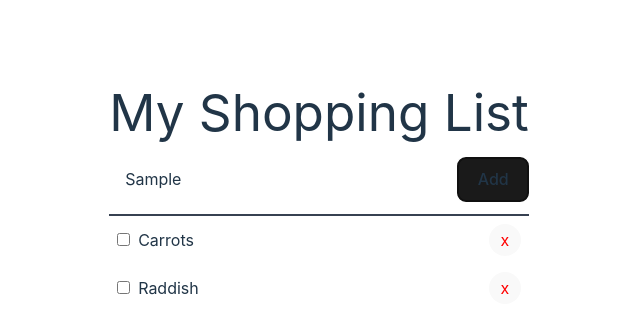
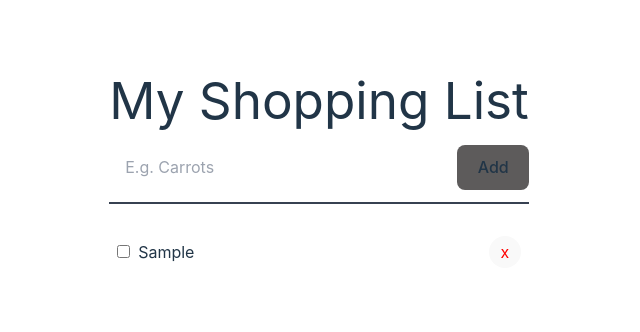
Before and after one commit to zeph11/react-assessment, a React (Vite) app: page / in a window 1280 px wide. Both pictures are taken after typing "Sample" into the empty fields and a click on the button "Add". Shown: the top 332 px of the page, without its empty margins (321-961 px from the left). Built offline with nearby package versions, Linux system fonts and the light colour scheme.

Commit message:
Task2:Item Addition and Deletion Complete

```diff
--- a/src/App.jsx
+++ b/src/App.jsx
@@ -3,7 +3,42 @@ import "./App.css";
 import { ShoppingListItem } from "./components/ShoppingListItem";
 
 function App() {
-  const [shoppingList, setShoppingList] = useState(["Carrots", "Raddish"]);
+  const [shoppingList, setShoppingList] = useState([]); //state to maintain the shopping list
+  const [id, setId] = useState(0); // state to maintain and increament id for each item
+  const [item, setItem] = useState(""); //state to capture item from textbox
+  const [duplicatetext, setduplicatetext] = useState(false);
+
+  const handleSubmit = (e) => {
+    e.preventDefault();
+
+    if (item.trim() !== " ") {
+      addItemtoList(item);
+    }
+    setItem("");
+  };
+
+  const addItemtoList = (item) => {
+    const checkDeuplicate = shoppingList.some((list) => list.name === item);
+
+    if (checkDeuplicate) {
+      // alert("already presemt");
+      setduplicatetext(true);
+      return;
+    } else {
+      setduplicatetext(false);
+    }
+
+    const newItem = {
+      id: id,
+      name: item,
+    };
+    setShoppingList((prev) => [...prev, newItem]);
+    setId(id + 1);
+  };
+
+  const removeItem = (id) => {
+    setShoppingList((prev) => prev.filter((item) => item.id != id));
+  };
 
   return (
     <div className="container">
@@ -14,17 +49,47 @@ function App() {
           type="text"
           placeholder="E.g. Carrots"
           className="v__input flex-1"
-          name="add"
+          name="additems"
+          onChange={(e) => setItem(e.target.value)}
+          value={item}
+          onKeyDown={(e) => {
+            if (e.key == "Enter") {
+              handleSubmit(e);
+            }
+          }}
         />
-        <button className="v__button">Add</button>
+        {item ? (
+          <button className="v__button" onClick={handleSubmit}>
+            Add
+          </button>
+        ) : (
+          <button className="dis__button" title="Item Fiels is Empty">
+            Add
+          </button>
+        )}
       </div>
-      <div className="v__list-container overflow-y-scroll">
+      <p
+        className={
+          duplicatetext ? "text-red-400 flex justify-center" : "invisible"
+        }
+      >
+        The item is already in the list
+      </p>
+      <div className="v__list-container overflow-y-auto">
         {shoppingList.length > 0 ? (
-          shoppingList.map((item) => {
-            return <ShoppingListItem item={item} />;
+          shoppingList.map((item, key) => {
+            return (
+              <ShoppingListItem
+                item={item.name}
+                key={item.id}
+                id={item.id}
+                removeItem={removeItem}
+                // setShoppingList={setShoppingList}
+              />
+            );
           })
         ) : (
-          <p>No result found</p>
+          <p className="flex justify-center pt-5">The List is Empty</p>
         )}
       </div>
     </div>
--- a/src/components/ShoppingListItem.jsx
+++ b/src/components/ShoppingListItem.jsx
@@ -17,7 +17,12 @@ export const ShoppingListItem = (props) => {
         {props.item}
       </h3>
 
-      <button className={classes.removeButton}>x</button>
+      <button
+        className={classes.removeButton}
+        onClick={() => props.removeItem(props.id)}
+      >
+        x
+      </button>
     </div>
   );
 };
--- a/src/index.css
+++ b/src/index.css
@@ -72,3 +72,20 @@ h1 {
     background-color: #f9f9f9;
   }
 }
+
+.dis__button {
+  border-radius: 8px;
+  border: 1px solid transparent;
+  padding: 0.6em 1.2em;
+  font-size: 1em;
+  font-weight: 500;
+  font-family: inherit;
+  background-color: #5d5b5b;
+  cursor:not-allowed;
+  transition: border-color 0.25s;
+}
+
+/* .dis__button:focus,
+.dis__button:focus-visible {
+  outline: 4px auto -webkit-focus-ring-color;
+} */
```
